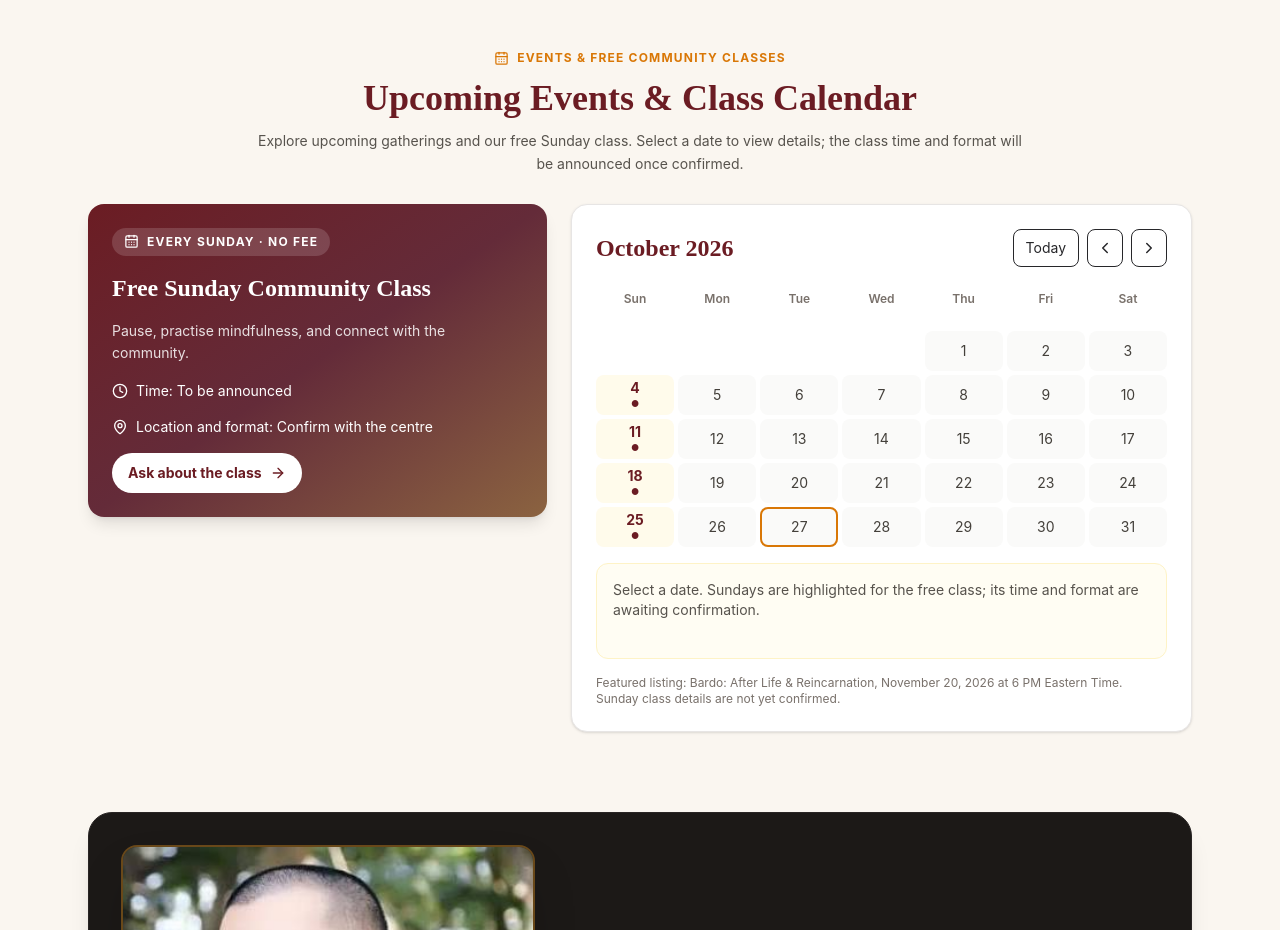
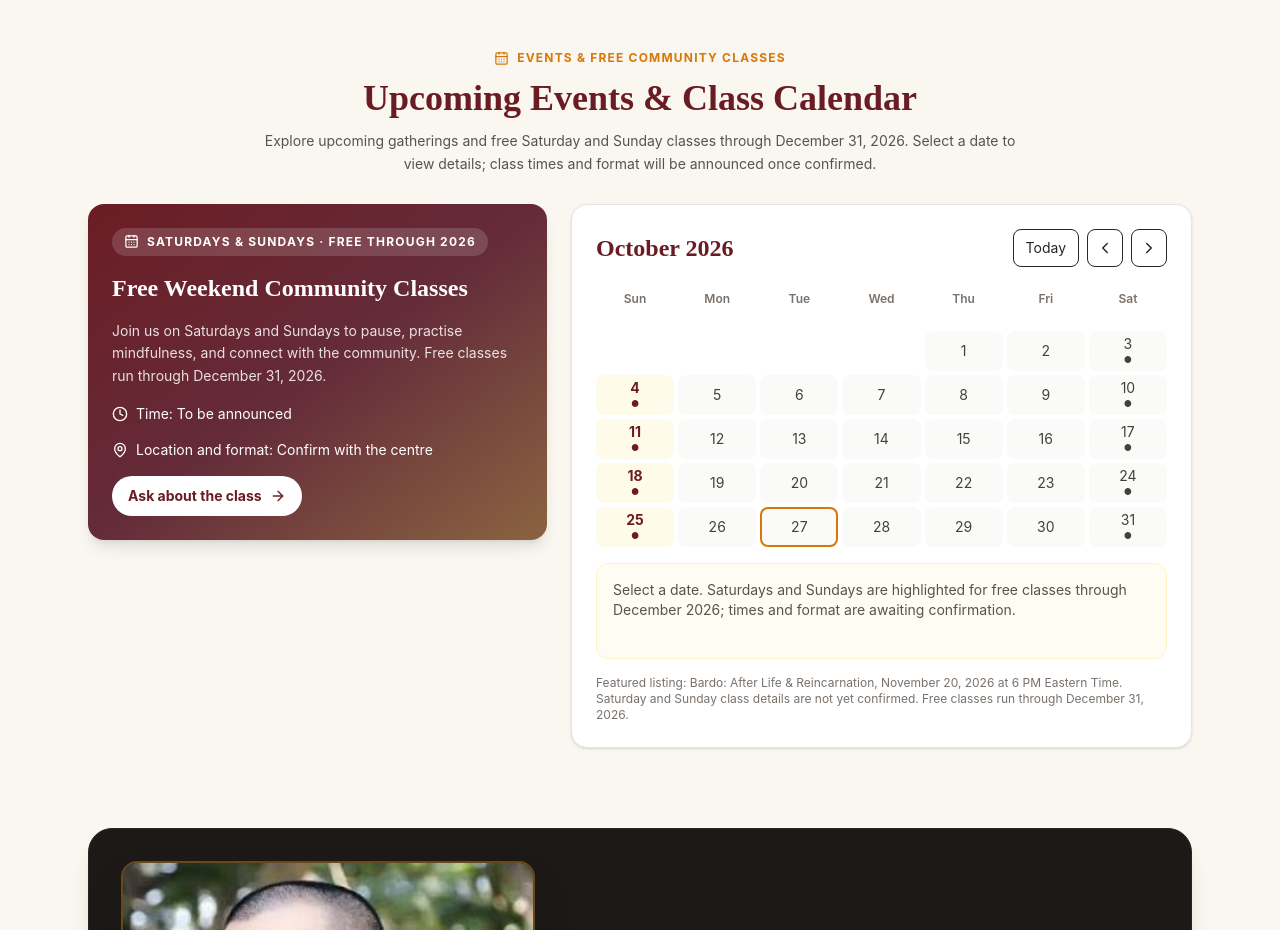
Before and after one commit to sherpaten/Zero-Point-Meditation-Center, a React (Vite) app in the folder zero-point-meditation/: page /home in a window 1280 px wide. Shown: the part 1060-1990 px from the top of the page. Built offline with nearby package versions, Linux system fonts and the light colour scheme.

Commit message:
Clarify free weekend classes run through 2026

```diff
--- a/zero-point-meditation/src/pages/HomeEventsCalendar.jsx
+++ b/zero-point-meditation/src/pages/HomeEventsCalendar.jsx
@@ -7,16 +7,16 @@ export default function HomeEventsCalendar() {
  const [offset,setOffset] = useState(0); const [selected,setSelected] = useState(null);
  const now = new Date(); const shown = new Date(now.getFullYear(),now.getMonth()+offset,1); const y=shown.getFullYear(), m=shown.getMonth();
  const cells = useMemo(()=>[...Array(new Date(y,m,1).getDay()).fill(null),...Array.from({length:new Date(y,m+1,0).getDate()},(_,i)=>i+1)],[y,m]);
- const events = useMemo(()=>{const sundays=Array.from({length:new Date(y,m+1,0).getDate()},(_,i)=>i+1).filter(d=>new Date(y,m,d).getDay()===0).map(d=>({date:keyFor(y,m,d),title:'Free Sunday community class',time:'Time to be announced',details:'Free weekly class. Please contact the centre to confirm the time, location, and format.'})); const bardo={date:'2026-11-20',title:'Bardo: After Life & Reincarnation',time:'November 20, 2026 · 6:00 PM Eastern Time',details:'Hybrid event with Gegye Yongyal Rinpoche. Check the organiser page for the latest information.',url:'https://shop.thus.org/products/bardo-after-life-reincarnation-with-gegye-yongyal-rinpoche'}; return [...sundays,...(y===2026&&m===10?[bardo]:[])];},[y,m]);
+ const events = useMemo(()=>{const classes=y===2026?Array.from({length:new Date(y,m+1,0).getDate()},(_,i)=>i+1).filter(d=>[0,6].includes(new Date(y,m,d).getDay())).map(d=>({date:keyFor(y,m,d),title:'Free weekend community class',time:'Time to be announced',details:'Free Saturday and Sunday class, available through December 31, 2026. Please contact the centre to confirm the time, location, and format.'})):[]; const bardo={date:'2026-11-20',title:'Bardo: After Life & Reincarnation',time:'November 20, 2026 · 6:00 PM Eastern Time',details:'Hybrid event with Gegye Yongyal Rinpoche. Check the organiser page for the latest information.',url:'https://shop.thus.org/products/bardo-after-life-reincarnation-with-gegye-yongyal-rinpoche'}; return [...classes,...(y===2026&&m===10?[bardo]:[])];},[y,m]);
  const chosen=events.find(e=>e.date===selected);
  return <section className="space-y-7" aria-labelledby="home-calendar-heading">
-  <header className="text-center max-w-3xl mx-auto space-y-3"><span className="inline-flex items-center gap-2 text-buddhist-gold font-bold text-xs uppercase tracking-widest"><CalendarDays size={15}/> Events & free community classes</span><h2 id="home-calendar-heading" className="font-serif text-3xl sm:text-4xl font-bold text-buddhist-burgundy">Upcoming Events & Class Calendar</h2><p className="text-stone-600 text-sm leading-relaxed">Explore upcoming gatherings and our free Sunday class. Select a date to view details; the class time and format will be announced once confirmed.</p></header>
+  <header className="text-center max-w-3xl mx-auto space-y-3"><span className="inline-flex items-center gap-2 text-buddhist-gold font-bold text-xs uppercase tracking-widest"><CalendarDays size={15}/> Events & free community classes</span><h2 id="home-calendar-heading" className="font-serif text-3xl sm:text-4xl font-bold text-buddhist-burgundy">Upcoming Events & Class Calendar</h2><p className="text-stone-600 text-sm leading-relaxed">Explore upcoming gatherings and free Saturday and Sunday classes through December 31, 2026. Select a date to view details; class times and format will be announced once confirmed.</p></header>
   <div className="grid lg:grid-cols-[0.85fr_1.15fr] gap-6 items-start">
-   <div className="rounded-2xl bg-gradient-to-br from-buddhist-burgundy via-[#642b39] to-[#8b6340] p-6 text-white shadow-lg space-y-4"><span className="inline-flex items-center gap-2 rounded-full bg-white/15 px-3 py-1.5 text-xs font-bold uppercase tracking-widest"><CalendarDays size={15}/> Every Sunday · No fee</span><h3 className="font-serif text-2xl font-bold">Free Sunday Community Class</h3><p className="text-white/85 text-sm leading-relaxed">Pause, practise mindfulness, and connect with the community.</p><p className="flex items-center gap-2 text-sm"><Clock size={16}/> Time: To be announced</p><p className="flex items-center gap-2 text-sm"><MapPin size={16}/> Location and format: Confirm with the centre</p><a href="/contact" className="inline-flex items-center gap-2 rounded-full bg-white px-4 py-2.5 text-sm font-bold text-buddhist-burgundy">Ask about the class <ArrowRight size={16}/></a></div>
+   <div className="rounded-2xl bg-gradient-to-br from-buddhist-burgundy via-[#642b39] to-[#8b6340] p-6 text-white shadow-lg space-y-4"><span className="inline-flex items-center gap-2 rounded-full bg-white/15 px-3 py-1.5 text-xs font-bold uppercase tracking-widest"><CalendarDays size={15}/> Saturdays & Sundays · Free through 2026</span><h3 className="font-serif text-2xl font-bold">Free Weekend Community Classes</h3><p className="text-white/85 text-sm leading-relaxed">Join us on Saturdays and Sundays to pause, practise mindfulness, and connect with the community. Free classes run through December 31, 2026.</p><p className="flex items-center gap-2 text-sm"><Clock size={16}/> Time: To be announced</p><p className="flex items-center gap-2 text-sm"><MapPin size={16}/> Location and format: Confirm with the centre</p><a href="/contact" className="inline-flex items-center gap-2 rounded-full bg-white px-4 py-2.5 text-sm font-bold text-buddhist-burgundy">Ask about the class <ArrowRight size={16}/></a></div>
    <div className="rounded-2xl bg-white border border-stone-200 p-4 sm:p-6 space-y-4 shadow-sm"><div className="flex flex-wrap items-center justify-between gap-3"><h3 className="font-serif text-2xl font-bold text-buddhist-burgundy">{months[m]} {y}</h3><div className="flex gap-2"><button onClick={()=>{setOffset(0);setSelected(null)}} className="rounded-lg border px-3 py-2 text-sm">Today</button><button aria-label="Previous month" onClick={()=>{setOffset(v=>v-1);setSelected(null)}} className="p-2 rounded-lg border"><ChevronLeft size={18}/></button><button aria-label="Next month" onClick={()=>{setOffset(v=>v+1);setSelected(null)}} className="p-2 rounded-lg border"><ChevronRight size={18}/></button></div></div>
     <div className="grid grid-cols-7 gap-1 text-center text-xs font-semibold text-stone-500">{weekdays.map(d=><div key={d} className="py-2">{d}</div>)}</div><div className="grid grid-cols-7 gap-1">{cells.map((d,i)=>{if(!d)return <div key={'blank'+i} className="min-h-10"/>;const k=keyFor(y,m,d),sun=new Date(y,m,d).getDay()===0,has=events.some(e=>e.date===k),featured=events.some(e=>e.date===k&&e.url);return <button key={k} onClick={()=>setSelected(k)} aria-pressed={selected===k} className={`min-h-10 rounded-lg text-sm ${selected===k?'bg-buddhist-burgundy text-white':featured?'bg-buddhist-burgundy/10 font-bold text-buddhist-burgundy':sun?'bg-amber-50 font-bold text-buddhist-burgundy':'bg-stone-50 text-stone-700'} ${k===keyFor(now.getFullYear(),now.getMonth(),now.getDate())?'ring-2 ring-buddhist-gold ring-inset':''}`}>{d}{has&&<span className="block text-[9px]">●</span>}</button>})}</div>
-    <div className="rounded-xl border border-amber-100 bg-amber-50/60 p-4 min-h-24" aria-live="polite">{selected?(chosen?<div className="space-y-2"><p className="text-xs font-bold uppercase tracking-widest text-buddhist-gold">{new Date(selected+'T12:00:00').toLocaleDateString(undefined,{weekday:'long',month:'long',day:'numeric',year:'numeric'})}</p><h4 className="font-serif text-lg font-bold text-buddhist-burgundy">{chosen.title}</h4><p className="text-sm font-semibold text-stone-700">{chosen.time}</p><p className="text-sm text-stone-600">{chosen.details}</p>{chosen.url&&<a href={chosen.url} target="_blank" rel="noreferrer" className="inline-flex items-center gap-2 text-sm font-bold text-buddhist-burgundy underline">Event details & tickets <ArrowRight size={15}/></a>}</div>:<p className="text-sm text-stone-600">No event listed for this date. Sundays are highlighted for the free class.</p>):<p className="text-sm text-stone-600">Select a date. Sundays are highlighted for the free class; its time and format are awaiting confirmation.</p>}</div>
-    <p className="text-xs text-stone-500">Featured listing: Bardo: After Life & Reincarnation, November 20, 2026 at 6 PM Eastern Time. Sunday class details are not yet confirmed.</p>
+    <div className="rounded-xl border border-amber-100 bg-amber-50/60 p-4 min-h-24" aria-live="polite">{selected?(chosen?<div className="space-y-2"><p className="text-xs font-bold uppercase tracking-widest text-buddhist-gold">{new Date(selected+'T12:00:00').toLocaleDateString(undefined,{weekday:'long',month:'long',day:'numeric',year:'numeric'})}</p><h4 className="font-serif text-lg font-bold text-buddhist-burgundy">{chosen.title}</h4><p className="text-sm font-semibold text-stone-700">{chosen.time}</p><p className="text-sm text-stone-600">{chosen.details}</p>{chosen.url&&<a href={chosen.url} target="_blank" rel="noreferrer" className="inline-flex items-center gap-2 text-sm font-bold text-buddhist-burgundy underline">Event details & tickets <ArrowRight size={15}/></a>}</div>:<p className="text-sm text-stone-600">No event listed for this date. Saturdays and Sundays are highlighted for free classes through December 2026.</p>):<p className="text-sm text-stone-600">Select a date. Saturdays and Sundays are highlighted for free classes through December 2026; times and format are awaiting confirmation.</p>}</div>
+    <p className="text-xs text-stone-500">Featured listing: Bardo: After Life & Reincarnation, November 20, 2026 at 6 PM Eastern Time. Saturday and Sunday class details are not yet confirmed. Free classes run through December 31, 2026.</p>
    </div>
   </div>
  </section>;
```
